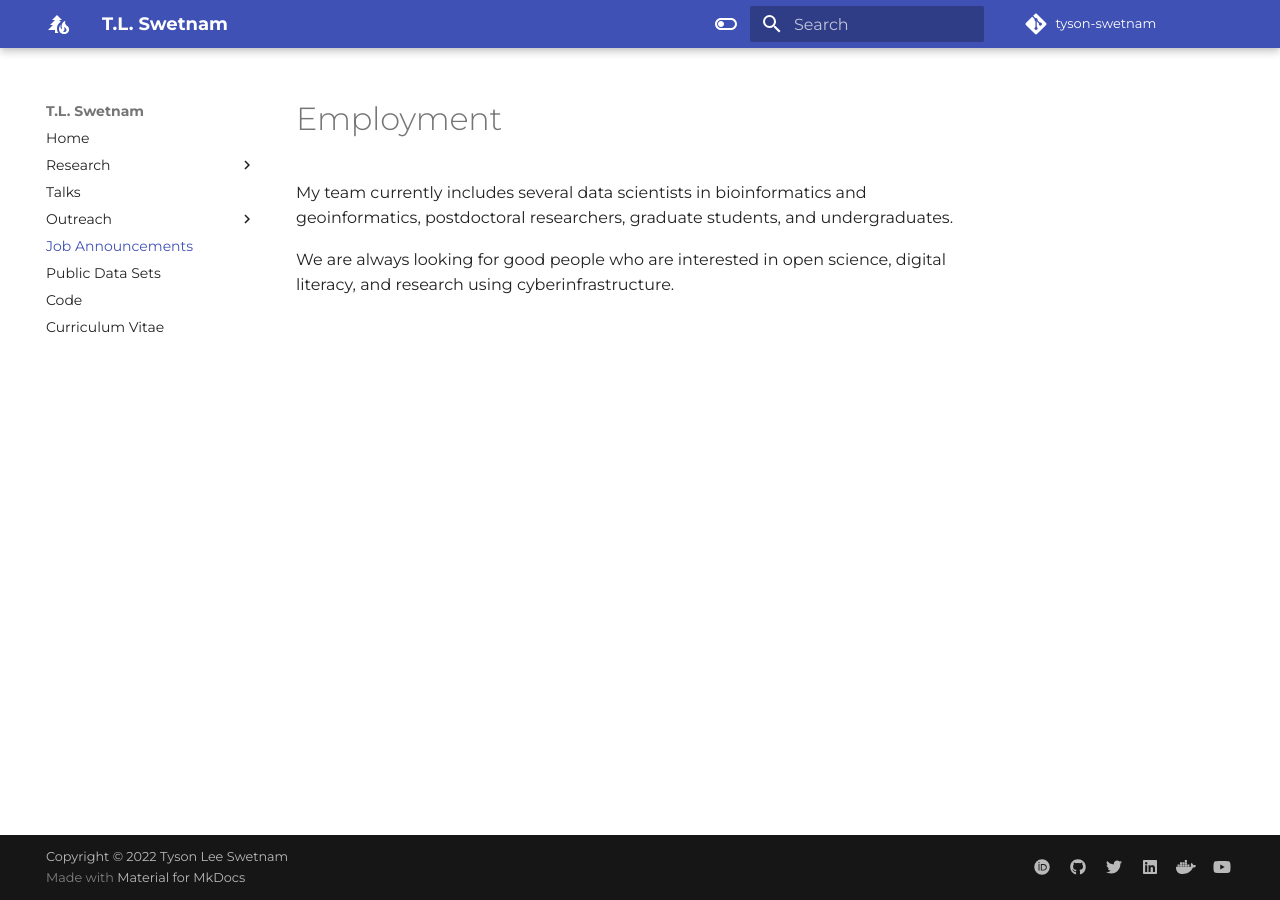
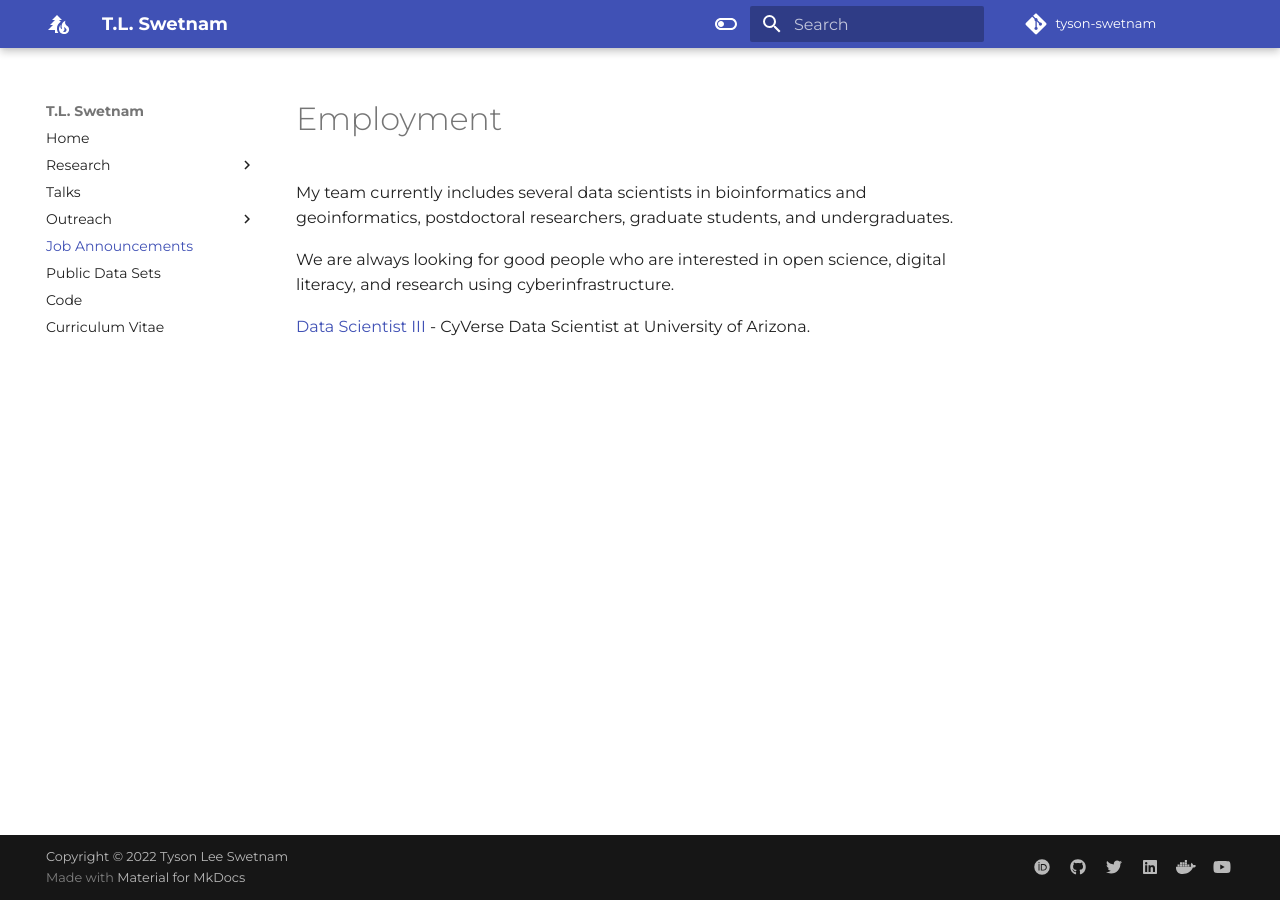
Before and after one commit to tyson-swetnam/new-website, an MkDocs documentation site: the page built from docs/jobs.md, in a window 1280 px wide. Built offline with MkDocs 1.6.1 and Material for MkDocs 9.7.7, drawn with Linux system fonts in a browser that asks for light colours; some web fonts are replaced; comment, search, counter and statistics services are not loaded.

Commit message:
Update jobs.md

```diff
--- a/docs/jobs.md
+++ b/docs/jobs.md
@@ -3,3 +3,5 @@
 My team currently includes several data scientists in bioinformatics and geoinformatics, postdoctoral researchers, graduate students, and undergraduates.
 
 We are always looking for good people who are interested in open science, digital literacy, and research using cyberinfrastructure.
+
+[Data Scientist III](https://arizona.csod.com/ux/ats/careersite/4/home/requisition/8763?c=arizona){target=_blank} - CyVerse Data Scientist at University of Arizona.
```
